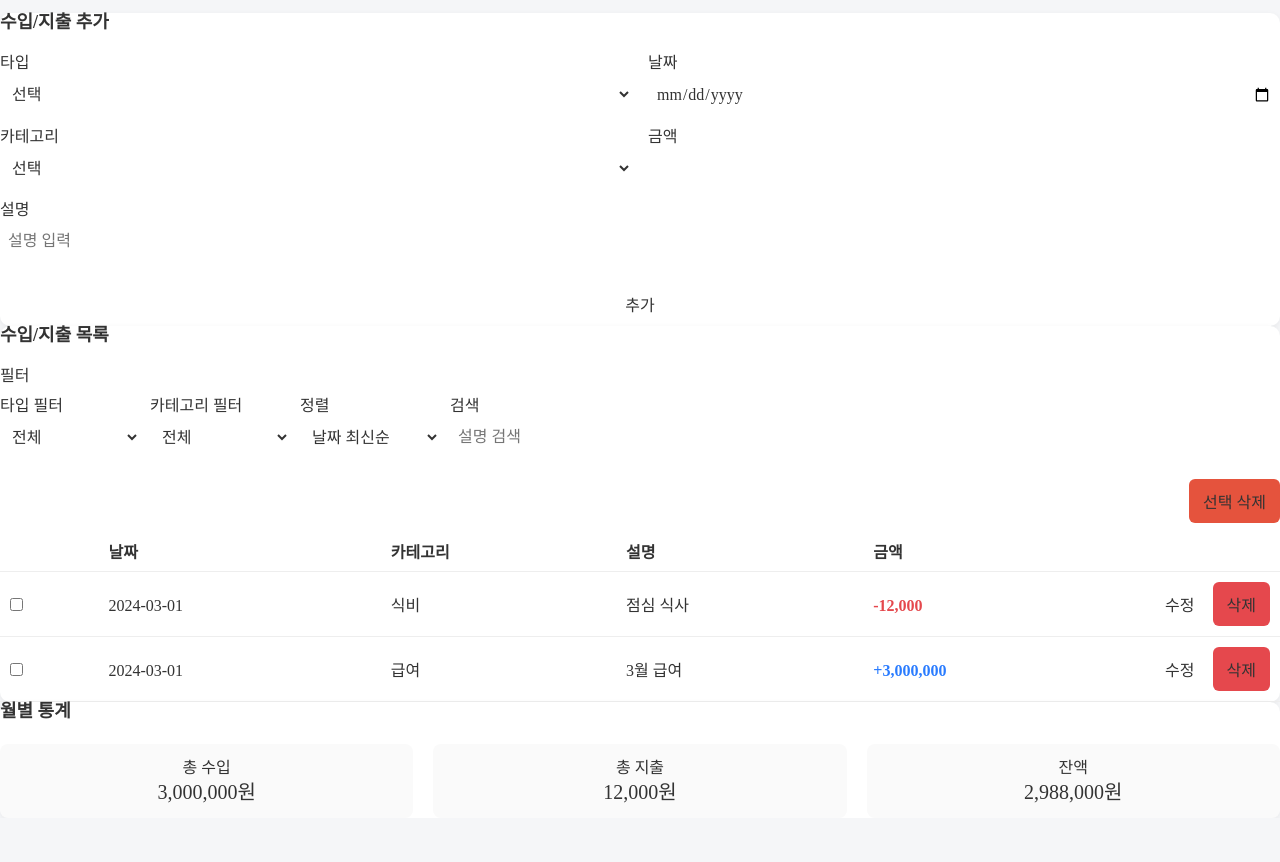
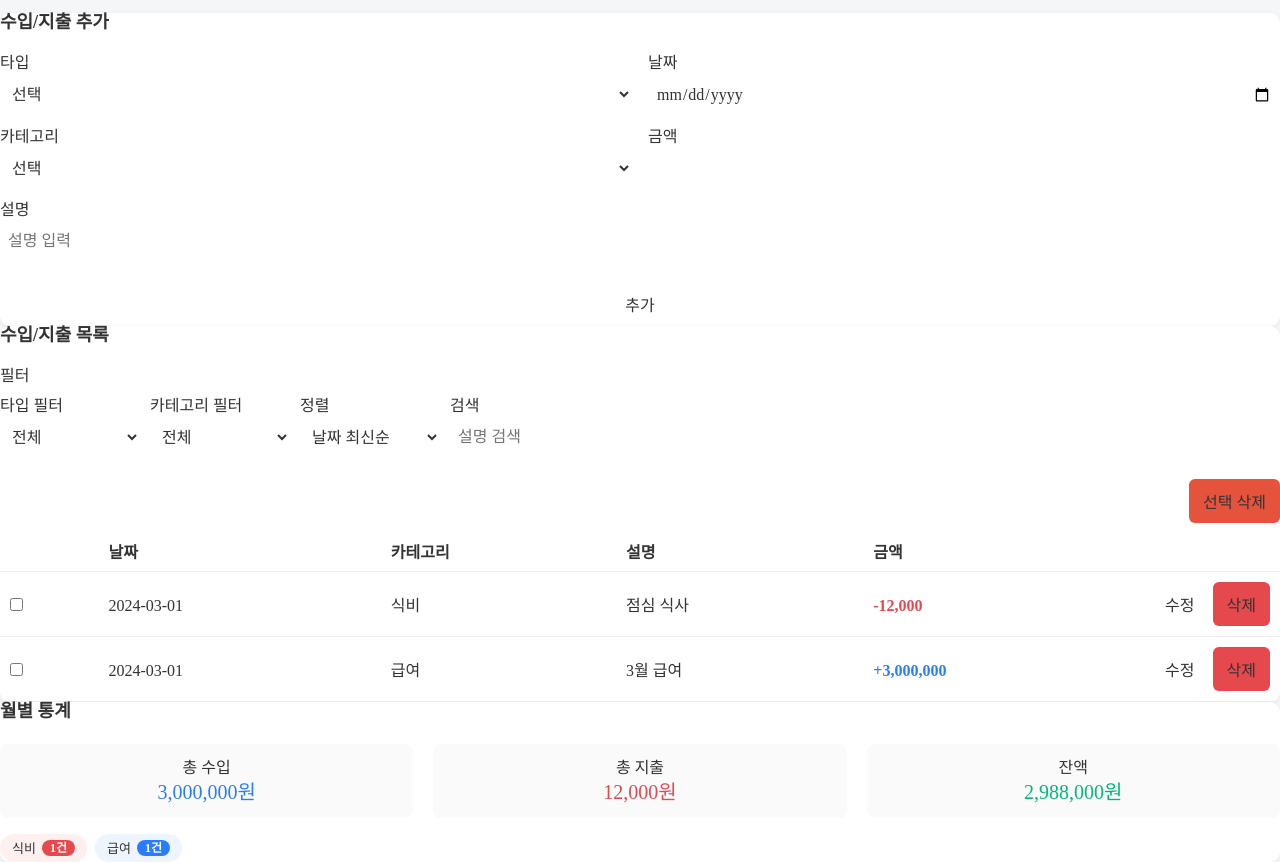
Before and after one commit to yooseohyeon/codeit-fs12-js-final-practice, a website with bundled scripts: page index.html in a window 1280 px wide. Shown: the part 51-913 px from the top of the page. Before the commit the page ends 869 px from the top, so only its background shows below. Built offline with nearby package versions, Linux system fonts and the light colour scheme; data requests are answered from the project's data file; a web font is replaced by a local one.

Commit message:
feat: 카테고리별 거래 건수 추가, 수입/지출 색상 구분

```diff
--- a/css/style.css
+++ b/css/style.css
@@ -185,6 +185,61 @@ button:hover {
   font-size: 20px;
 }
 
+.stat-income strong {
+  color: #2a7cff;
+}
+
+.stat-expense strong {
+  color: #e5484d;
+}
+
+.stat-balance strong {
+  color: #00b87a;
+}
+
+#category-stats {
+  display: flex;
+  flex-wrap: wrap;
+  gap: 8px;
+  margin-top: 16px;
+}
+
+.category-badge {
+  display: flex;
+  align-items: center;
+  gap: 6px;
+  padding: 6px 12px;
+  border-radius: 999px;
+  font-size: 13px;
+}
+
+.category-badge.income {
+  background: #eff5ff;
+}
+
+.category-badge.expense {
+  background: #fff0f0;
+}
+
+.category-name {
+  font-weight: 500;
+}
+
+.category-count {
+  border-radius: 999px;
+  padding: 2px 8px;
+  font-size: 12px;
+  font-weight: 600;
+  color: white;
+}
+
+.category-badge.income .category-count {
+  background: #2a7cff;
+}
+.category-badge.expense .category-count {
+  background: #e5484d;
+}
+
 /* 로딩 */
 #loading {
   position: fixed;
--- a/index.html
+++ b/index.html
@@ -137,21 +137,24 @@
         <h2 class="section-title">월별 통계</h2>
 
         <div class="stats-container">
-          <div class="stat">
+          <div class="stat stat-income">
             <p>총 수입</p>
             <strong id="total-income">0</strong>
           </div>
 
-          <div class="stat">
+          <div class="stat stat-expense">
             <p>총 지출</p>
             <strong id="total-expense">0</strong>
           </div>
 
-          <div class="stat">
+          <div class="stat stat-balance">
             <p>잔액</p>
             <strong id="balance">0</strong>
           </div>
         </div>
+
+        <!-- 카테고리별 거래 건수 -->
+        <ul id="category-stats"></ul>
       </section>
 
       <!-- 로딩 -->
--- a/js/main.js
+++ b/js/main.js
@@ -21,7 +21,7 @@ import {
   clearFormDraft,
 } from "./storage.js";
 import { renderTransactions, renderCategoryOptions } from "./render/list.js";
-import { renderStats } from "./render/stats.js";
+import { renderStats, renderCategoryStats } from "./render/stats.js";
 import { showLoading, hideLoading, showToast } from "./render/ui.js";
 
 /* DOM */
@@ -212,10 +212,20 @@ function applyFilters() {
 }
 
 /* 통계 */
-// 월별 통계 계산 후 렌더링
+// 월별 통계 및 카테고리별 거래 건수 계산 후 렌더링
 function loadStats() {
   const { income, expense, balance } = calcStats(transactions);
   renderStats(income, expense, balance);
+
+  const countByCategory = transactions.reduce((acc, t) => {
+    if (!acc[t.category]) {
+      acc[t.category] = { count: 0, type: t.type };
+    }
+    acc[t.category].count += 1;
+    return acc;
+  }, {});
+
+  renderCategoryStats(countByCategory);
 }
 
 /* localStorage, sessionStorage 복원 */
--- a/js/render/stats.js
+++ b/js/render/stats.js
@@ -1,3 +1,4 @@
+// 월별 통계 렌더링 (총 수입, 총 지출, 잔액)
 export function renderStats(income, expense, balance) {
   const totalIncome = document.querySelector("#total-income");
   const totalExpense = document.querySelector("#total-expense");
@@ -7,3 +8,19 @@ export function renderStats(income, expense, balance) {
   totalExpense.textContent = `${expense.toLocaleString()}원`;
   balanceElement.textContent = `${balance.toLocaleString()}원`;
 }
+
+// 카테고리별 거래 건수 렌더링
+export function renderCategoryStats(countByCategory) {
+  const el = document.querySelector("#category-stats");
+
+  el.innerHTML = Object.entries(countByCategory)
+    .map(
+      ([category, { count, type }]) => `
+      <li class="category-badge ${type}">
+        <span class="category-name">${category}</span>
+        <span class="category-count">${count}건</span>
+      </li>
+    `,
+    )
+    .join("");
+}
```
